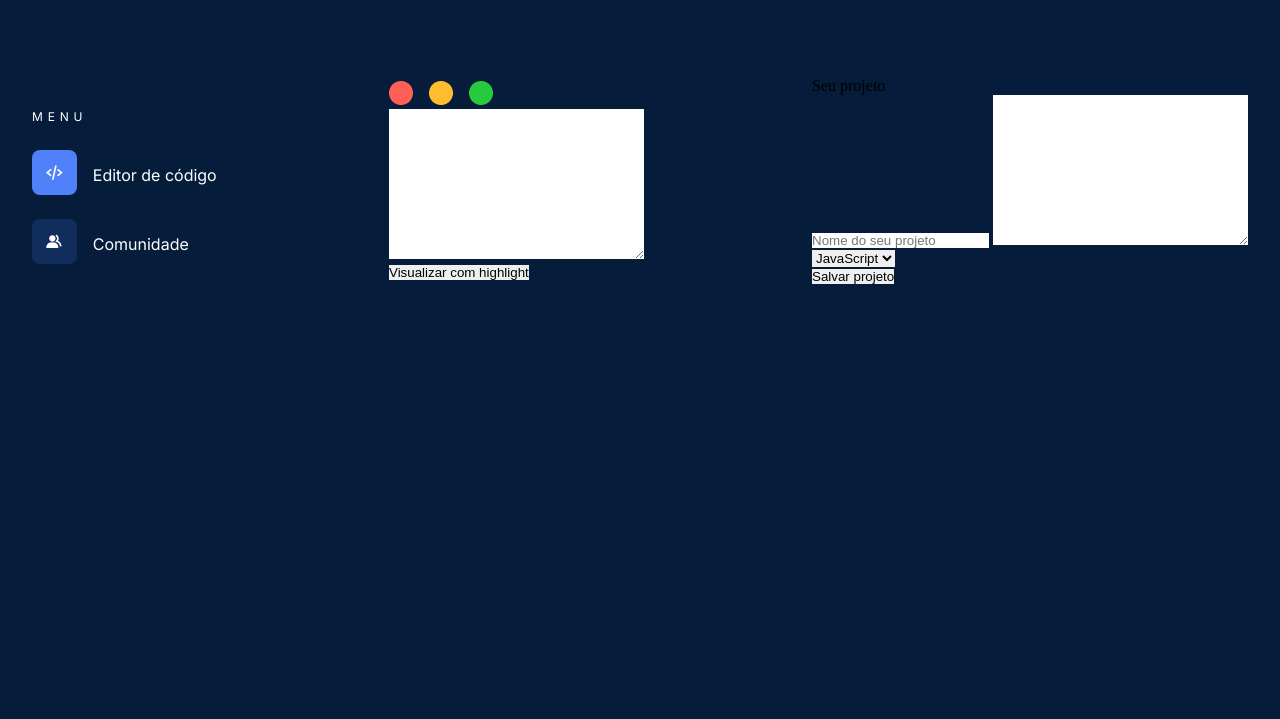
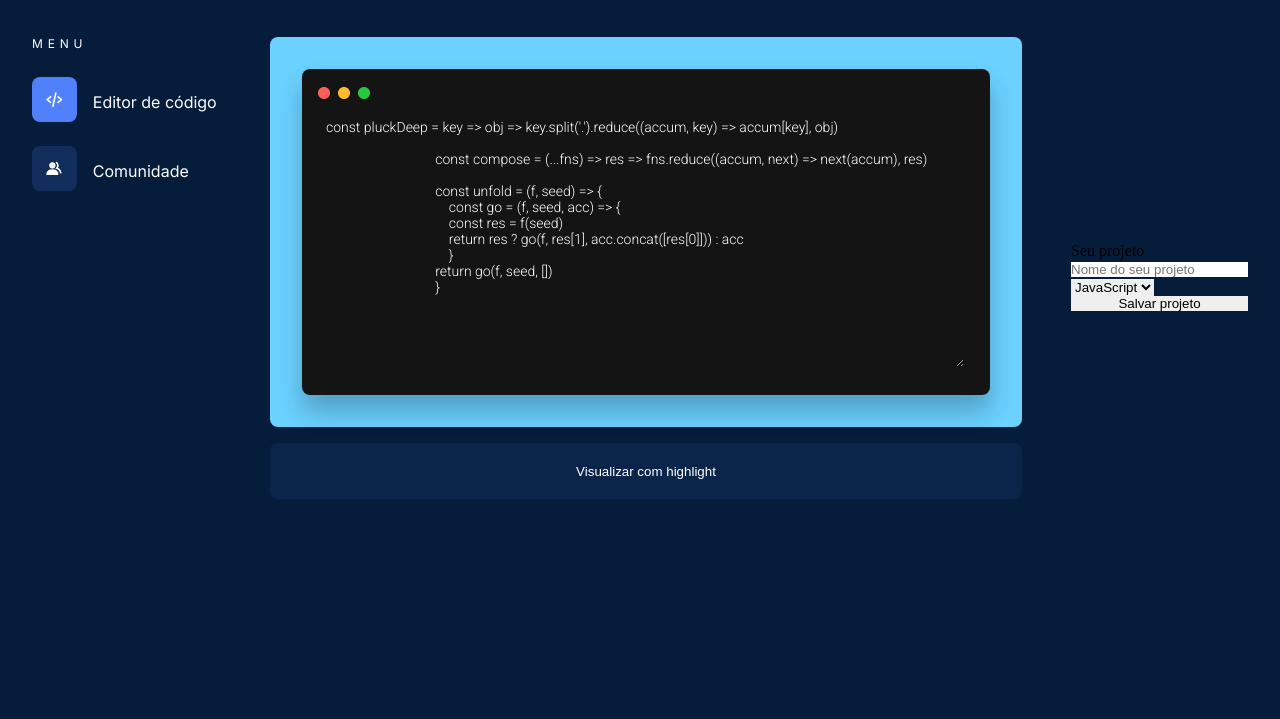
Before and after one commit to DevM-Garcia/Alura-code, a plain HTML site: page index.html in a window 1280 px wide. Shown: the part 81-800 px from the top of the page. Drawn offline with nearby package versions, Linux system fonts and the light colour scheme.

Commit message:
Section code
Finalizando a parte estática da sessão code

```diff
--- a/index.html
+++ b/index.html
@@ -50,29 +50,39 @@
             </div>
         </section>
 
-        <section>
+        <section class="container-code">
             <div class="box-code">
                 <div class="code">
                     <div class="box">
                         <img src="Img/mac_buttons@2x.png" alt="">
                         <form action="">
                             <label for="coding"></label>
-                            <textarea name="area-coding" id="coding" cols="30" rows="10"></textarea>
+                            <textarea name="area-coding" id="coding" cols="85" rows="15">const pluckDeep = key => obj => key.split('.').reduce((accum, key) => accum[key], obj)
+
+                                const compose = (...fns) => res => fns.reduce((accum, next) => next(accum), res)
+
+                                const unfold = (f, seed) => {
+                                    const go = (f, seed, acc) => {
+                                    const res = f(seed)
+                                    return res ? go(f, res[1], acc.concat([res[0]])) : acc
+                                    }
+                                return go(f, seed, [])
+                                }</textarea>
                         </form>
                     </div>
                 </div>
-                <button>
-                    Visualizar com highlight
-                </button>
             </div>
+            <button class="btn-container-code">
+                Visualizar com highlight
+            </button>
         </section>
 
-        <section>
+        <section class="container-person">
             <div class="box-form">
                 <p>Seu projeto</p>
                 <label for="name"></label>
                 <input type="text" id="name" placeholder="Nome do seu projeto">
-                <textarea name="description" id="area-description" cols="30" rows="10"></textarea>
+
             </div>
 
             <div class="box-person">
--- a/style.css
+++ b/style.css
@@ -1,6 +1,6 @@
 /* import font */
 
-@import url('https://fonts.googleapis.com/css2?family=Inter:wght@100;300;400;500;700&family=Ubuntu:wght@300;400;500;700&display=swap');
+@import url('https://fonts.googleapis.com/css2?family=Inter:wght@100;300;400;500;700&family=Roboto:wght@300&family=Ubuntu:wght@300;400;500;700&display=swap');
 
 /* reset css */
 
@@ -18,6 +18,7 @@
 
 :root {
     --font-principal: 'Inter', sans-serif;
+    --font-code: 'Roboto', sans-serif;
     --background: #051D3B;
     --branco: #fff;
 }
@@ -47,6 +48,8 @@ body {
 }
 
 .busca-input {
+    position: relative;
+    right: 4rem;
     background: rgba(255, 255, 255, 0.16);
     border-radius: 0.5rem;
     padding: 1.2rem 0.5rem;
@@ -65,10 +68,14 @@ body {
     display: flex;
     align-items: center;
     justify-content: space-between;
-    margin: 5rem 1rem;
+    margin: 2.5rem 1rem;
 }
 
+/* container-menu */
+
 .container-menu {
+    position: relative;
+    bottom: 10.5rem;
     font-family: var(--font-principal);
     width: 11.8125rem;
     height: 9.125rem;
@@ -107,3 +114,71 @@ body {
 #container-menu-active {
     background: #5081FB;
 }
+
+/* container-code */
+
+.container-code {
+    display: inline-flex;
+    flex-direction: column;
+}
+
+.box-code {
+    display: inline-flex;
+    padding: 2rem;
+    flex-direction: column;
+    gap: 0.625rem;
+    border-radius: 0.5rem;
+    background: #6BD1FF;
+}
+
+.code {
+    padding: 1rem;
+    border-radius: 0.5rem;
+    background: #141414;
+    box-shadow: 0px 16px 24px 0px rgba(0, 0, 0, 0.24);
+}
+
+.box {
+    width: 41rem;
+}
+
+.code img {
+    width: 3.25rem;
+    height: 0.75rem;
+}
+
+.code textarea {
+    margin: 0.5rem 0;
+    padding: 0.5rem;
+    background: #141414;
+    color: var(--branco);
+    font-family: var(--font-code);
+    font-size: 0.875rem;
+    font-weight: 400;
+    line-height: normal;
+}
+
+.btn-container-code {
+    height: 3.5rem;
+    border-radius: 0.5rem;
+    background: rgba(80, 129, 251, 0.08);
+    margin: 1rem 0;
+    color: var(--branco);
+    cursor: pointer;
+    transition: all .4s ease;
+}
+
+.btn-container-code:hover {
+    background: rgba(80, 128, 251, 0.1);
+}
+
+
+
+
+
+/* container-person */
+
+.container-person {
+    display: flex;
+    flex-direction: column;
+}
```
